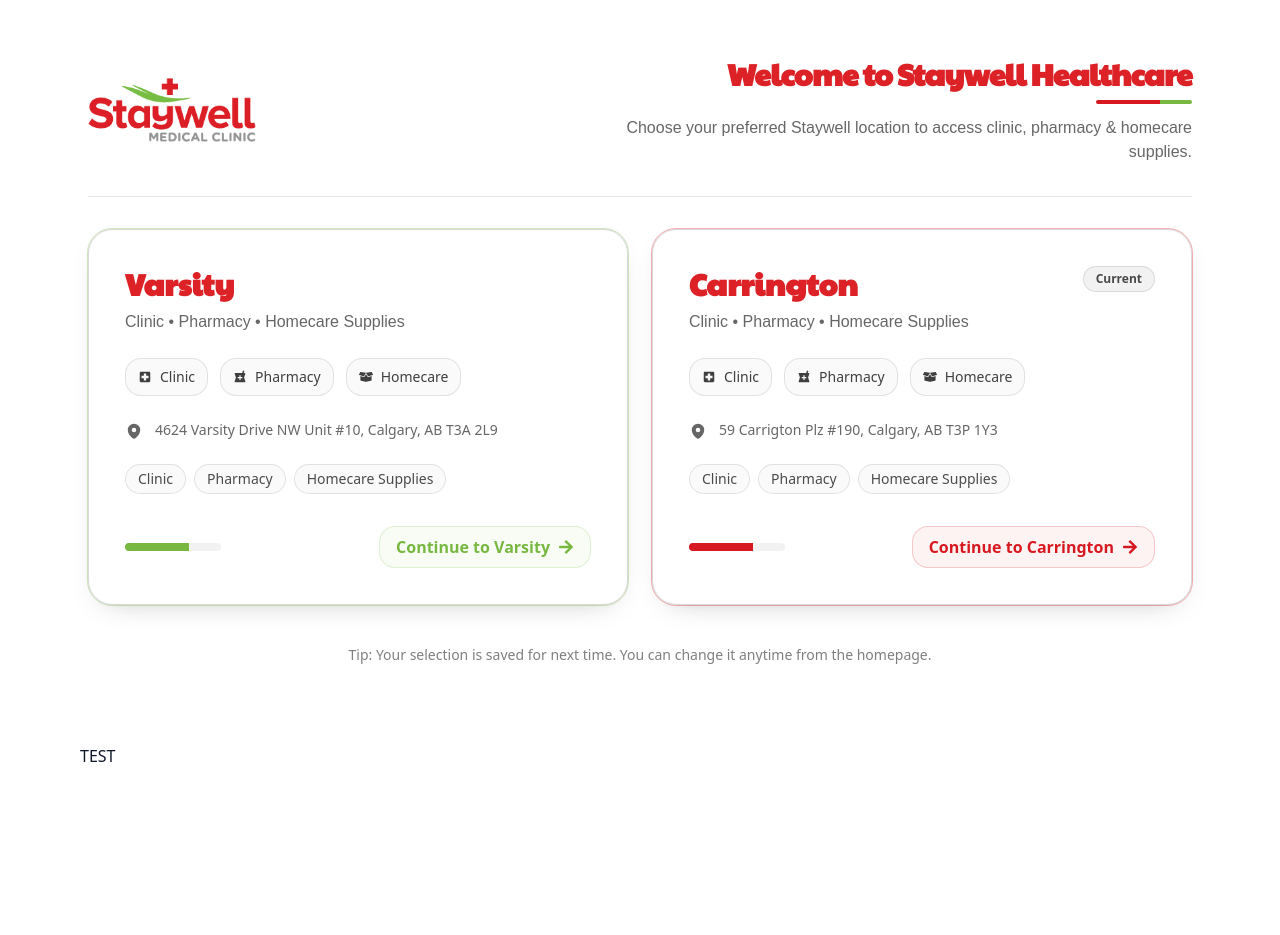
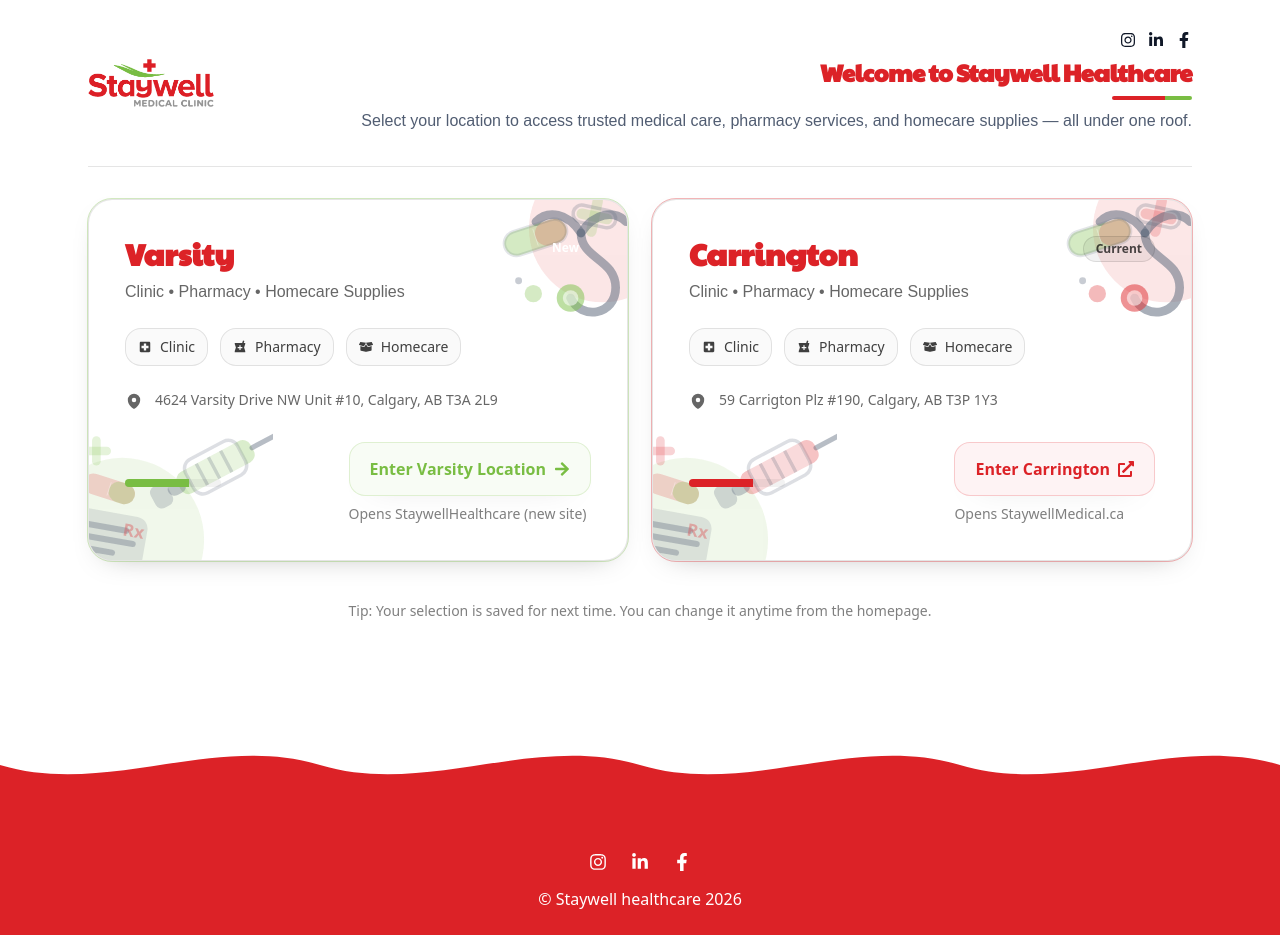
Before and after one commit to IshaPatel-1992/Staywellhealthcare, a React (Vite) app: page / in a window 1280 px wide. Before the commit the page ends 800 px from the top, so only its background shows below. Built offline with nearby package versions, Linux system fonts and the light colour scheme.

Commit message:
HomePage Changes-Main Landing page

```diff
--- a/src/pages/Home.jsx
+++ b/src/pages/Home.jsx
@@ -2,12 +2,150 @@
 import React, { useEffect, useMemo, useState } from "react";
 import { Link } from "react-router-dom";
 import { MdLocalHospital, MdLocalPharmacy } from "react-icons/md";
-import { FaBoxOpen, FaArrowRight } from "react-icons/fa";
+import { FaBoxOpen, FaArrowRight, FaExternalLinkAlt } from "react-icons/fa";
+import { FaInstagram, FaLinkedinIn, FaFacebookF } from "react-icons/fa";
 import { HiMapPin } from "react-icons/hi2";
 import logo from "../assets/logo/Staywell-favicon-01.webp";
 
 const STORAGE_KEY = "staywell:selectedLocation"; // "varsity" | "carrington"
 
+// Brand colors
+const BRAND_GREEN = "#79BD43";
+const BRAND_RED = "#DC2227";
+const BRAND_GRAY = "#515D72";
+
+function MedicalCornerArt({ accent = "#79BD43" }) {
+  const red = "#DC2227";
+  const green = "#79BD43";
+  const gray = "#515D72";
+
+  // Stronger visibility controls
+  const LINE_OP = 0.55;   // stroke visibility
+  const FILL_OP = 0.22;   // shape fill visibility
+  const WASH_OP = 0.12;   // soft corner wash
+
+  return (
+    <div className="pointer-events-none absolute inset-0">
+      {/* TOP-RIGHT CLUSTER */}
+      <svg
+        className="absolute -top-8 -right-8 h-52 w-52 opacity-90"
+        viewBox="0 0 240 240"
+        fill="none"
+      >
+        {/* corner wash */}
+        <circle cx="175" cy="70" r="85" fill={red} opacity={WASH_OP} />
+
+        {/* medical cross */}
+        <g transform="translate(150 28) rotate(12)">
+          <rect x="0" y="18" width="42" height="12" rx="6" fill={accent} opacity={FILL_OP} />
+          <rect x="15" y="0" width="12" height="48" rx="6" fill={accent} opacity={FILL_OP} />
+          <rect x="-4" y="14" width="50" height="20" rx="10" stroke={gray} strokeWidth="4" opacity={0.25} />
+        </g>
+
+        {/* stethoscope */}
+        <path
+          d="M150 75 C150 105, 190 105, 190 138 C190 170, 150 176, 138 150"
+          stroke={gray}
+          strokeWidth="10"
+          strokeLinecap="round"
+          opacity={LINE_OP}
+        />
+        <path
+          d="M150 75 C135 52, 112 48, 98 62"
+          stroke={gray}
+          strokeWidth="10"
+          strokeLinecap="round"
+          opacity={LINE_OP}
+        />
+        <path
+          d="M150 75 C165 52, 188 48, 202 62"
+          stroke={gray}
+          strokeWidth="10"
+          strokeLinecap="round"
+          opacity={LINE_OP}
+        />
+        <circle cx="138" cy="150" r="16" fill={accent} opacity={0.55} />
+        <circle cx="138" cy="150" r="9" fill="white" opacity={0.55} />
+
+        {/* capsule pill */}
+        <g transform="translate(58 78) rotate(-18)">
+          <rect x="0" y="0" width="74" height="28" rx="14" fill={green} opacity={0.35} />
+          <rect x="37" y="0" width="37" height="28" rx="14" fill={red} opacity={0.20} />
+          <line x1="37" y1="4" x2="37" y2="24" stroke="white" opacity="0.35" />
+          <rect x="0" y="0" width="74" height="28" rx="14" stroke={gray} strokeWidth="4" opacity={0.18} />
+        </g>
+
+        {/* small tablet + sparkle dots */}
+        <circle cx="95" cy="145" r="10" fill={accent} opacity={0.35} />
+        <circle cx="78" cy="130" r="4" fill={gray} opacity={0.35} />
+        <circle cx="210" cy="110" r="3.5" fill={gray} opacity={0.35} />
+      </svg>
+
+      {/* BOTTOM-LEFT CLUSTER */}
+      <svg
+        className="absolute -bottom-10 -left-10 h-56 w-56 opacity-90"
+        viewBox="0 0 260 260"
+        fill="none"
+      >
+        {/* corner wash */}
+        <circle cx="85" cy="190" r="95" fill={green} opacity={WASH_OP} />
+
+        {/* RX card */}
+        <g transform="translate(26 150) rotate(10)">
+          <rect x="0" y="0" width="92" height="62" rx="14" fill={gray} opacity={0.16} />
+          <path
+            d="M18 18 h50 M18 32 h60 M18 46 h38"
+            stroke={gray}
+            strokeWidth="7"
+            strokeLinecap="round"
+            opacity={0.35}
+          />
+          <text
+            x="64"
+            y="24"
+            fontSize="20"
+            fontWeight="800"
+            fill={red}
+            opacity={0.35}
+          >
+            Rx
+          </text>
+        </g>
+
+        {/* syringe */}
+        <g transform="translate(120 70) rotate(-28)">
+          {/* body */}
+          <rect x="0" y="52" width="96" height="28" rx="10" fill={accent} opacity={0.30} />
+          <rect x="14" y="44" width="68" height="44" rx="12" fill="white" opacity={0.40} />
+          <rect x="14" y="44" width="68" height="44" rx="12" stroke={gray} strokeWidth="4" opacity={0.22} />
+
+          {/* plunger */}
+          <rect x="-14" y="58" width="22" height="16" rx="8" fill={gray} opacity={0.35} />
+          <rect x="-34" y="52" width="22" height="28" rx="8" fill={gray} opacity={0.25} />
+
+          {/* needle */}
+          <path d="M96 66 L132 66" stroke={gray} strokeWidth="6" strokeLinecap="round" opacity={0.45} />
+          <path d="M132 66 L148 60" stroke={gray} strokeWidth="4" strokeLinecap="round" opacity={0.4} />
+
+          {/* markings */}
+          <path d="M30 52 v28 M46 52 v28 M62 52 v28" stroke={gray} strokeWidth="4" opacity={0.25} />
+        </g>
+
+        {/* extra pill + plus icon near bottom-left */}
+        <g transform="translate(44 110) rotate(18)">
+          <rect x="0" y="0" width="62" height="24" rx="12" fill={red} opacity={0.20} />
+          <rect x="31" y="0" width="31" height="24" rx="12" fill={green} opacity={0.28} />
+          <line x1="31" y1="4" x2="31" y2="20" stroke="white" opacity="0.35" />
+        </g>
+
+        <g transform="translate(38 70)">
+          <rect x="0" y="12" width="34" height="10" rx="5" fill={accent} opacity={0.22} />
+          <rect x="12" y="0" width="10" height="34" rx="5" fill={accent} opacity={0.22} />
+        </g>
+      </svg>
+    </div>
+  );
+}
 
 export default function Home() {
   const [saved, setSaved] = useState(null);
@@ -37,7 +175,7 @@ export default function Home() {
         address: "4624 Varsity Drive NW Unit #10, Calgary, AB T3A 2L9",
         badge: "New",
         badgeTone: "bg-staywell-green text-white",
-        cta: "Continue to Varsity",
+        cta: "Enter Varsity Location",
         to: "/varsityclinic",
         type: "internal",
         chips: ["Clinic", "Pharmacy", "Homecare Supplies"],
@@ -50,7 +188,7 @@ export default function Home() {
         address: "59 Carrigton Plz #190, Calgary, AB T3P 1Y3",
         badge: "Current",
         badgeTone: "bg-black/5 text-black/70 border border-black/10",
-        cta: "Continue to Carrington",
+        cta: "Enter Carrington",
         href: "https://staywellmedical.ca",
         type: "external",
         chips: ["Clinic", "Pharmacy", "Homecare Supplies"],
@@ -60,41 +198,64 @@ export default function Home() {
   );
 
   return (
-    <main className="min-h-svh bg-white text-gray-900">
-      <div className="mx-auto w-full max-w-6xl px-6 py-10 md:py-14">
-        {/* Header (logo left) */}
-        <header className="flex flex-col md:flex-row md:items-center md:justify-between gap-4">
-          {/* Left: Logo + brand */}
+    <main className="relative min-h-svh bg-white text-gray-900 overflow-hidden">
+      <div className="relative mx-auto w-full max-w-6xl px-6 py-6 md:py-8">
+        {/* Header */}
+        <header className="flex flex-col md:flex-row md:items-center md:justify-between gap-1">
           <div className="flex items-center">
             <img
               src={logo}
               alt="Staywell"
-              className="h-14 md:h-16 w-auto object-contain"
+              className="h-10 md:h-12 w-auto object-contain"
             />
           </div>
 
-          {/* Right: Title + description */}
           <div className="md:text-right">
-            <h1 className="text-2xl md:text-3xl font-semibold tracking-tight text-staywell-nav">
+            {/* Social Icons */}
+            <div className="mb-2 flex justify-start md:justify-end">
+              <div className="flex items-center gap-3">
+                <a
+                  href="#"
+                  className="text-staywell-nav hover:opacity-80 transition"
+                  aria-label="Instagram"
+                >
+                  <FaInstagram size={16} />
+                </a>
+                <a
+                  href="#"
+                  className="text-staywell-nav hover:opacity-80 transition"
+                  aria-label="LinkedIn"
+                >
+                  <FaLinkedinIn size={16} />
+                </a>
+                <a
+                  href="#"
+                  className="text-staywell-nav hover:opacity-80 transition"
+                  aria-label="Facebook"
+                >
+                  <FaFacebookF size={16} />
+                </a>
+              </div>
+            </div>
+
+            <h1 className="text-xl md:text-2xl font-semibold tracking-tight text-staywell-nav">
               Welcome to Staywell Healthcare
             </h1>
 
-            {/* Dual brand divider */}
-            <div className="mt-2 md:ml-auto flex h-1 w-24 overflow-hidden rounded-full">
-              <div className="w-2/3" style={{ backgroundColor: "#D81820" }} />
-              <div className="w-1/3" style={{ backgroundColor: "#78B840" }} />
+            <div className="mt-2 md:ml-auto flex h-1 w-20 overflow-hidden rounded-full">
+              <div className="w-2/3" style={{ backgroundColor: BRAND_RED }} />
+              <div className="w-1/3" style={{ backgroundColor: BRAND_GREEN }} />
             </div>
 
-
-
-            <p className="mt-3 max-w-xl md:ml-auto text-sm md:text-base text-black/60">
-              Choose your preferred Staywell location to access clinic, pharmacy & homecare supplies.
+            <p className="mt-2 text-[#515D72] font-normal text-sm md:text-base leading-relaxed">
+              Select your location to access trusted medical care, pharmacy
+              services, and homecare supplies — all under one roof.
             </p>
 
-            {/* Saved selection banner */}
+            {/* Saved selection banner (optional)
             {saved && (
-              <div className="mt-5 inline-flex flex-wrap items-center justify-center md:justify-end gap-3 rounded-xl border border-black/10 bg-black/2 px-4 py-2">
-                <span className="text-sm text-black/70">
+              <div className="mt-3 inline-flex flex-wrap items-center justify-center md:justify-end gap-3 rounded-xl border border-black/10 bg-white/70 px-3 py-2">
+                <span className="text-xs md:text-sm text-black/70">
                   Saved selection:
                   <span className="ml-1 font-semibold text-staywell-nav">
                     {saved === "varsity" ? "Varsity" : "Carrington"}
@@ -103,53 +264,49 @@ export default function Home() {
 
                 <button
                   onClick={clearSelection}
-                  className="text-sm font-semibold text-staywell-red hover:opacity-80 transition"
+                  className="text-xs md:text-sm font-semibold text-staywell-red hover:opacity-80 transition"
                 >
                   Change
                 </button>
               </div>
-            )}
+            )} */}
           </div>
-
         </header>
 
         {/* Divider */}
         <div className="mt-8 h-px w-full bg-black/10" />
-        <div className="fixed bottom-4 left-4 `z-[9999]` h-10 w-10 bg-staywell-red" />
-<div className="fixed bottom-4 left-20 `z-[9999]` h-10 w-10 text-staywell-nav">
-  TEST
-</div>
 
         {/* Cards */}
         <section className="mt-8 grid gap-6 md:grid-cols-2">
           {locations.map((loc) => {
-const CardInner = (() => {
             const isGreen = loc.accent === "green";
-  const accent = isGreen ? "#78B840" : "#D81820";
+            const accent = isGreen ? BRAND_GREEN : BRAND_RED;
 
-  return (
-
-
+            const CardInner = (
               <div
-      className="group relative rounded-3xl bg-white p-7 md:p-9 border border-black/10
+                className="group relative overflow-hidden rounded-3xl bg-white p-7 md:p-9 border border-black/10
                 shadow-[0_10px_30px_-18px_rgba(0,0,0,0.35)]
                 transition duration-300 hover:-translate-y-1 hover:shadow-[0_18px_45px_-22px_rgba(0,0,0,0.45)]"
                 style={{
-        boxShadow: `0 10px 30px -18px rgba(0,0,0,0.35)`,
-        outline: `1px solid ${accent}55`, // subtle colored ring
+                  outline: `1px solid ${accent}55`,
                   outlineOffset: "0px",
                 }}
               >
-
-
+              <MedicalCornerArt accent={accent} />
+                {/* Content must stay above decorative shapes */}
+                <div className="relative z-10">
                   {/* Top row */}
                   <div className="flex items-start justify-between gap-4">
                     <div>
-          <h2 className="text-2xl md:text-3xl font-extrabold">{loc.title}</h2>
+                      <h2 className="text-2xl md:text-3xl font-extrabold">
+                        {loc.title}
+                      </h2>
                       <p className="mt-2 text-black/60">{loc.subtitle}</p>
                     </div>
 
-        <span className={`shrink-0 rounded-full px-3 py-1 text-xs font-bold ${loc.badgeTone}`}>
+                    <span
+                      className={`shrink-0 rounded-full px-3 py-1 text-xs font-bold ${loc.badgeTone}`}
+                    >
                       {loc.badge}
                     </span>
                   </div>
@@ -172,40 +329,73 @@ const CardInner = (() => {
 
                   {/* Address */}
                   <div className="mt-6 flex items-start gap-3 text-sm text-black/60">
-        <HiMapPin className="mt-0.5 shrink-0 text-staywell-gray" size={18} />
+                    <HiMapPin
+                      className="mt-0.5 shrink-0 text-staywell-gray"
+                      size={18}
+                    />
                     <div>{loc.address}</div>
                   </div>
 
-      {/* Chips */}
-      <div className="mt-6 flex flex-wrap gap-2 text-sm">
-        {loc.chips.map((chip) => (
-          <span
-            key={chip}
-            className="rounded-full border border-black/10 bg-black/2 px-3 py-1 text-black/70"
-          >
-            {chip}
-          </span>
-        ))}
+                  {/* CTA row */}
+                  <div className="mt-8 flex flex-col md:flex-row md:items-center md:justify-between gap-4">
+                    {/* progress */}
+                    <div className="h-2 w-24 rounded-full bg-black/5 overflow-hidden">
+                      <div
+                        style={{ backgroundColor: accent }}
+                        className="h-full w-2/3"
+                      />
                     </div>
 
-      {/* CTA row */}
-      <div className="mt-8 flex items-center justify-between gap-4">
-        {/* progress */}
-        <div className="h-2 w-24 rounded-full bg-black/5 overflow-hidden">
-          <div style={{ backgroundColor: accent }} className="h-full w-2/3" />
-        </div>
-
-        {/* CTA button */}
+                    {/* CTA button + microcopy */}
+                    <div className="w-full md:w-auto">
                       <div
-          className="inline-flex items-center gap-2 rounded-2xl border px-4 py-2 font-semibold transition"
+                        className="
+                          relative w-full md:w-auto
+                          inline-flex items-center justify-center gap-2
+                          rounded-2xl border
+                          px-5 py-3 md:py-3.5
+                          text-sm md:text-base
+                          font-semibold
+                          transition duration-300
+                          hover:-translate-y-px
+                          focus:outline-none focus-visible:ring-2 focus-visible:ring-offset-2
+                        "
                         style={{
                           borderColor: `${accent}33`,
                           backgroundColor: `${accent}0D`,
                           color: accent,
+                          boxShadow: "0 10px 30px -24px rgba(0,0,0,0.35)",
+                        }}
+                        onMouseEnter={(e) => {
+                          e.currentTarget.style.boxShadow = `0 18px 46px -28px ${accent}99, 0 10px 30px -24px rgba(0,0,0,0.35)`;
+                        }}
+                        onMouseLeave={(e) => {
+                          e.currentTarget.style.boxShadow =
+                            "0 10px 30px -24px rgba(0,0,0,0.35)";
                         }}
                       >
-          {loc.cta}
+                        <span
+                          className="pointer-events-none absolute inset-0 rounded-2xl opacity-0 transition-opacity duration-300 group-hover:opacity-100"
+                          style={{ boxShadow: `0 0 0 6px ${accent}12` }}
+                        />
+
+                        <span className="relative">{loc.cta}</span>
+
+                        <span className="relative">
+                          {loc.type === "external" ? (
+                            <FaExternalLinkAlt className="transition-transform duration-300 group-hover:translate-x-0.5" />
+                          ) : (
                             <FaArrowRight className="transition-transform duration-300 group-hover:translate-x-1" />
+                          )}
+                        </span>
+                      </div>
+
+                      <div className="mt-2 text-xs md:text-sm text-black/50">
+                        {loc.key === "varsity"
+                          ? "Opens StaywellHealthcare (new site)"
+                          : "Opens StaywellMedical.ca"}
+                      </div>
+                    </div>
                   </div>
                 </div>
 
@@ -213,9 +403,6 @@ const CardInner = (() => {
                 <div className="pointer-events-none absolute inset-0 rounded-3xl ring-1 ring-black/5" />
               </div>
             );
-})();
-
-
 
             if (loc.type === "internal") {
               return (
@@ -250,6 +437,51 @@ const CardInner = (() => {
           from the homepage.
         </div>
       </div>
+      {/* =========================================
+    Designer Wave Footer
+========================================= */}
+<footer className="relative mt-20">
+  {/* Wave Shape */}
+  <div className="relative">
+    <svg
+      viewBox="0 0 1440 120"
+      className="w-full h-20 md:h-24"
+      preserveAspectRatio="none"
+    >
+      <path
+        d="M0,40
+           C120,80 240,0 360,40
+           C480,80 600,0 720,40
+           C840,80 960,0 1080,40
+           C1200,80 1320,0 1440,40
+           L1440,120 L0,120 Z"
+        fill={BRAND_RED}
+      />
+    </svg>
+  </div>
+
+  {/* Footer Content */}
+  <div className="bg-[#DC2227] text-white text-center px-6 py-6">
+
+    {/* Social Icons */}
+    <div className="flex justify-center gap-6 mb-4">
+      <a href="#" className="hover:opacity-80 transition">
+        <FaInstagram size={18} />
+      </a>
+      <a href="#" className="hover:opacity-80 transition">
+        <FaLinkedinIn size={18} />
+      </a>
+      <a href="#" className="hover:opacity-80 transition">
+        <FaFacebookF size={18} />
+      </a>
+    </div>
+
+    {/* Copyright */}
+    <div className="text-sm md:text-base font-medium">
+      © Staywell healthcare 2026
+    </div>
+  </div>
+</footer>
     </main>
   );
 }
```
Lines whose indentation alone changed are shown as unchanged.
